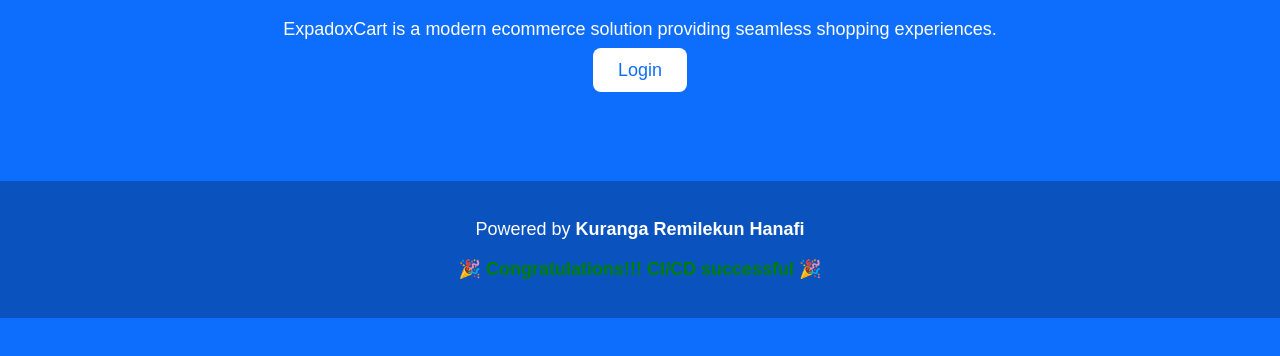
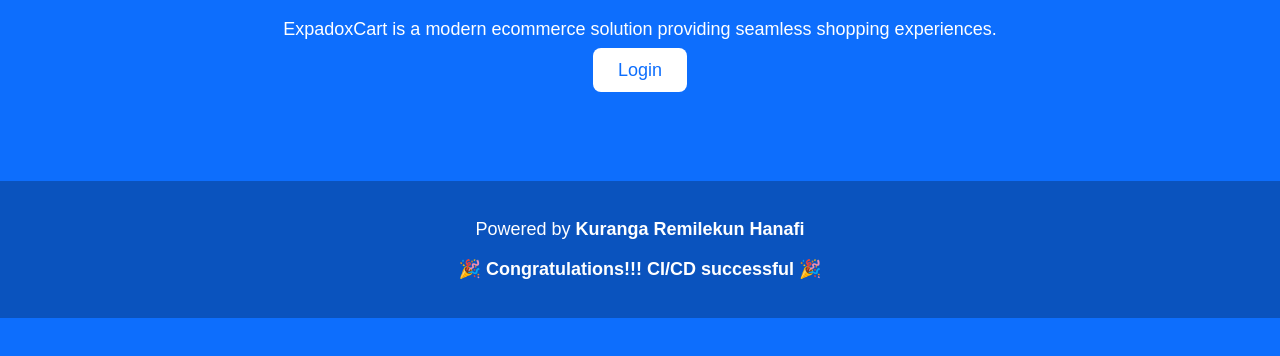
Before and after one commit to Kuranga-Remilekun/ExpadoxCart-, a website: page public/index.html in a window 1280 px wide. Shown: the part 270-626 px from the top of the page. Drawn offline with Linux system fonts and the light colour scheme.

Commit message:
Update index.html

```diff
--- a/public/index.html
+++ b/public/index.html
@@ -14,7 +14,7 @@
   </div>
   <footer>
     <p>Powered by <strong>Kuranga Remilekun Hanafi</strong></p>
-    <p style="color: green; font-weight: bold;">🎉 Congratulations!!! CI/CD successful 🎉</p>
+    <p style="color: white; font-weight: bold;">🎉 Congratulations!!! CI/CD successful 🎉</p>
 
   </footer>
 </body>
```
